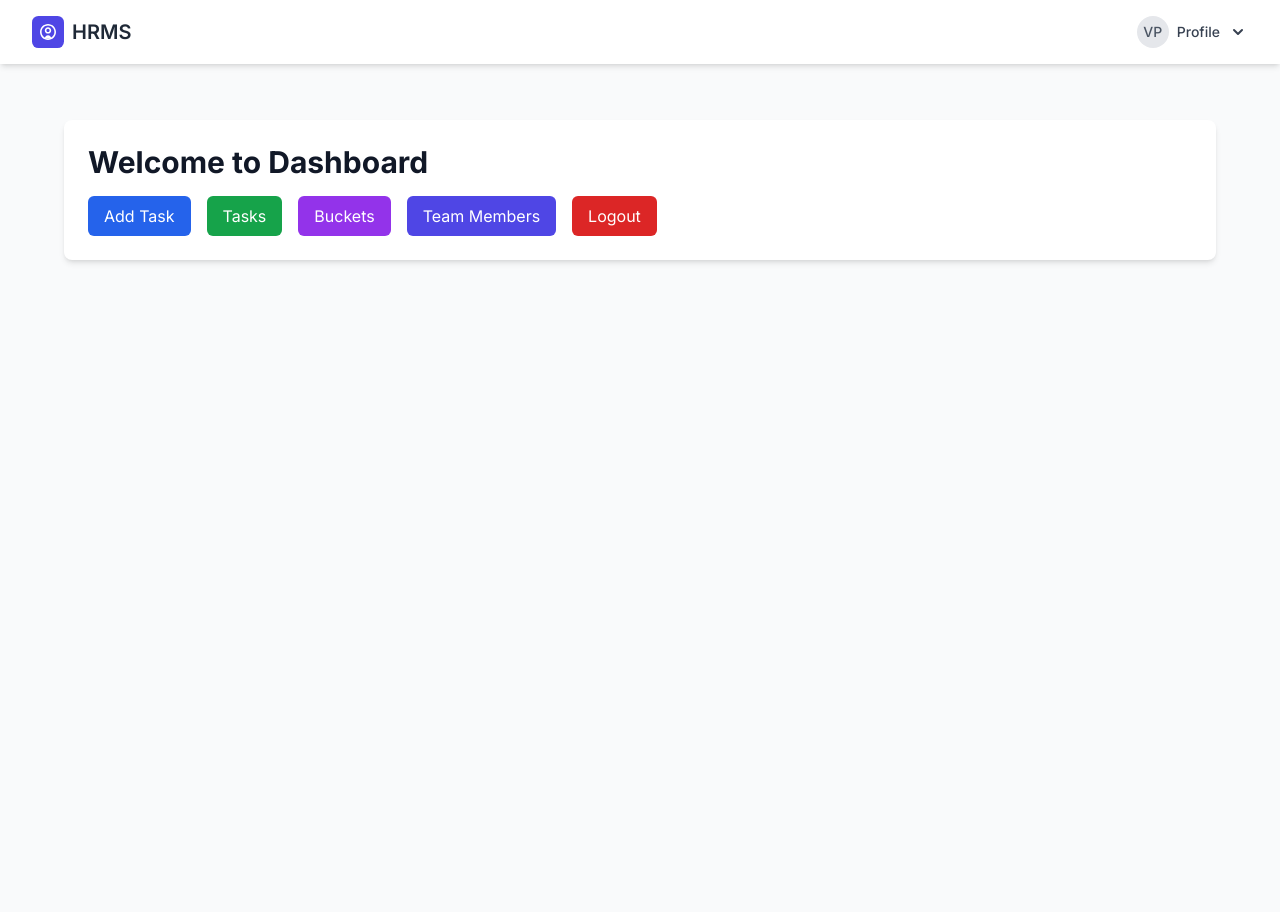
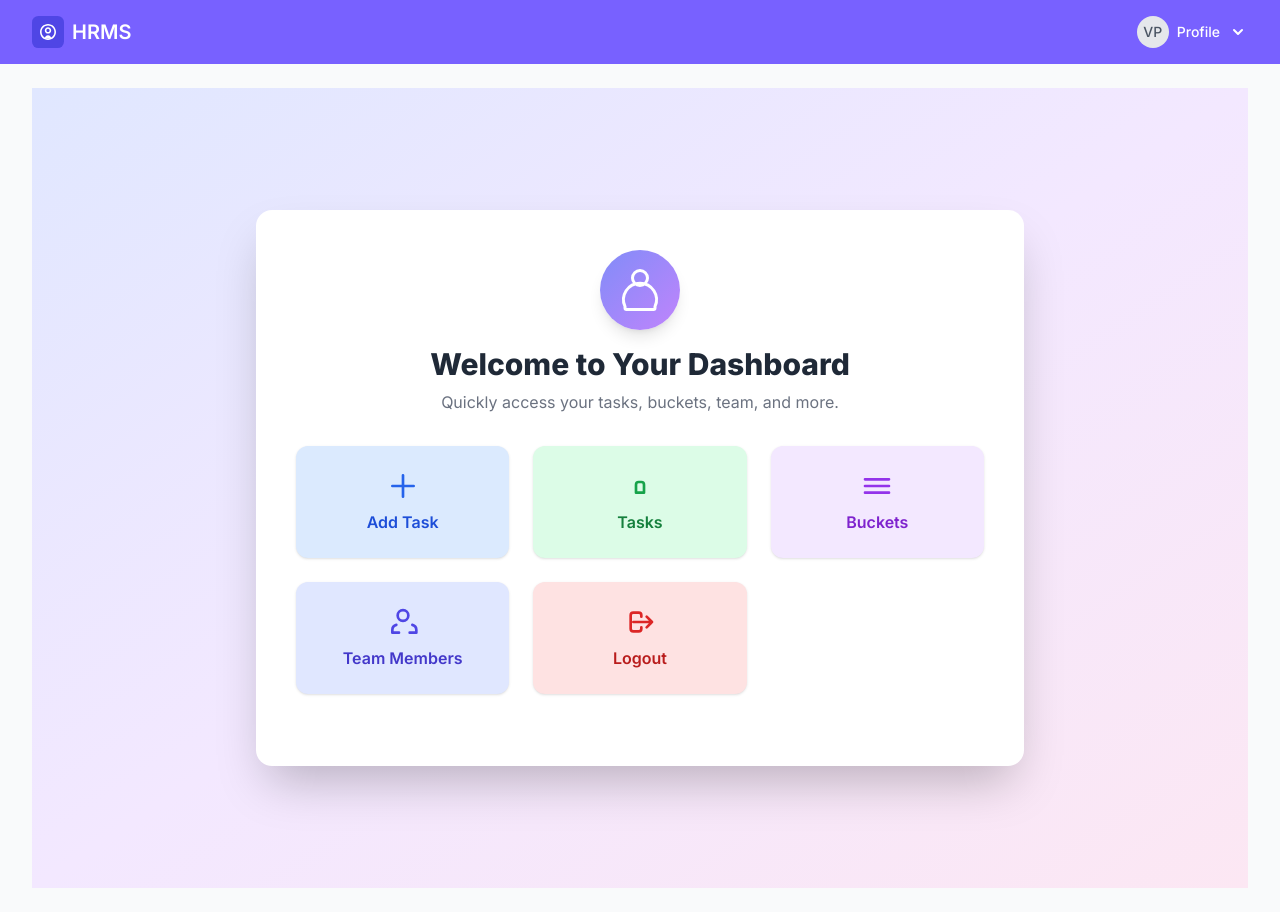
Before and after one commit to vraj4503/hrms-frontend, a Next.js app: page /dashboard in a window 1280 px wide. Built offline with nearby package versions, Linux system fonts and the light colour scheme; sample sign-in values are in the browser's storage.

Commit message:
Today's work

```diff
--- a/src/app/dashboard/page.tsx
+++ b/src/app/dashboard/page.tsx
@@ -21,49 +21,55 @@ export default function DashboardPage() {
   };
 
   return (
-    <main className="min-h-screen bg-gray-50 p-8">
-      <div className="max-w-7xl mx-auto">
-        <div className="bg-white rounded-lg shadow-md p-6">
-          <h1 className="text-3xl font-bold text-gray-900 mb-4">
-            Welcome to Dashboard
-          </h1>
-
-          <div className="flex gap-4">
+    <main className="min-h-screen flex items-center justify-center bg-gradient-to-br from-indigo-100 via-purple-100 to-pink-100 p-4">
+      <div className="w-full max-w-3xl bg-white rounded-2xl shadow-2xl p-10 flex flex-col items-center">
+        {/* Welcome Section */}
+        <div className="flex flex-col items-center mb-8">
+          <div className="w-20 h-20 rounded-full bg-gradient-to-br from-indigo-400 to-purple-400 flex items-center justify-center text-white text-5xl mb-4 shadow-lg">
+            <svg xmlns='http://www.w3.org/2000/svg' fill='none' viewBox='0 0 24 24' strokeWidth={1.5} stroke='currentColor' className='w-12 h-12'>
+              <path strokeLinecap='round' strokeLinejoin='round' d='M15.75 6a3.75 3.75 0 11-7.5 0 3.75 3.75 0 017.5 0zM4.5 20.25a8.25 8.25 0 1115 0v.75a.75.75 0 01-.75.75h-13.5a.75.75 0 01-.75-.75v-.75z' />
+            </svg>
+          </div>
+          <h1 className="text-3xl font-extrabold text-gray-800 mb-2 text-center">Welcome to Your Dashboard</h1>
+          <p className="text-gray-500 text-center">Quickly access your tasks, buckets, team, and more.</p>
+        </div>
+        {/* Action Buttons */}
+        <div className="grid grid-cols-1 sm:grid-cols-2 md:grid-cols-3 gap-6 w-full mb-8">
           <button
             onClick={() => router.push('/tasks/add')}
-              className="px-4 py-2 bg-blue-600 text-white rounded-md hover:bg-blue-700 focus:outline-none focus:ring-2 focus:ring-blue-500 focus:ring-offset-2"
+            className="flex flex-col items-center justify-center bg-blue-100 hover:bg-blue-200 transition rounded-xl p-6 shadow group"
           >
-              Add Task
+            <svg className="w-8 h-8 text-blue-600 mb-2 group-hover:scale-110 transition" fill="none" stroke="currentColor" strokeWidth="2" viewBox="0 0 24 24"><path strokeLinecap="round" strokeLinejoin="round" d="M12 4v16m8-8H4" /></svg>
+            <span className="font-semibold text-blue-700">Add Task</span>
           </button>
-
           <button
             onClick={() => router.push('/tasks')}
-              className="px-4 py-2 bg-green-600 text-white rounded-md hover:bg-green-700 focus:outline-none focus:ring-2 focus:ring-green-500 focus:ring-offset-2"
+            className="flex flex-col items-center justify-center bg-green-100 hover:bg-green-200 transition rounded-xl p-6 shadow group"
           >
-               Tasks
+            <svg className="w-8 h-8 text-green-600 mb-2 group-hover:scale-110 transition" fill="none" stroke="currentColor" strokeWidth="2" viewBox="0 0 24 24"><path strokeLinecap="round" strokeLinejoin="round" d="M9 17v-6a2 2 0 012-2h2a2 2 0 012 2v6m-6 0h6" /></svg>
+            <span className="font-semibold text-green-700">Tasks</span>
           </button>
-
           <button
             onClick={() => router.push('/buckets')}
-              className="px-4 py-2 bg-purple-600 text-white rounded-md hover:bg-purple-700 focus:outline-none focus:ring-2 focus:ring-purple-500 focus:ring-offset-2"
+            className="flex flex-col items-center justify-center bg-purple-100 hover:bg-purple-200 transition rounded-xl p-6 shadow group"
           >
-               Buckets
+            <svg className="w-8 h-8 text-purple-600 mb-2 group-hover:scale-110 transition" fill="none" stroke="currentColor" strokeWidth="2" viewBox="0 0 24 24"><path strokeLinecap="round" strokeLinejoin="round" d="M3 7h18M3 12h18M3 17h18" /></svg>
+            <span className="font-semibold text-purple-700">Buckets</span>
           </button>
-
           <button
             onClick={() => router.push('/team-members')}
-              className="px-4 py-2 bg-indigo-600 text-white rounded-md hover:bg-indigo-700 focus:outline-none focus:ring-2 focus:ring-indigo-500 focus:ring-offset-2"
+            className="flex flex-col items-center justify-center bg-indigo-100 hover:bg-indigo-200 transition rounded-xl p-6 shadow group"
           >
-               Team Members
+            <svg className="w-8 h-8 text-indigo-600 mb-2 group-hover:scale-110 transition" fill="none" stroke="currentColor" strokeWidth="2" viewBox="0 0 24 24"><path strokeLinecap="round" strokeLinejoin="round" d="M17 20h5v-2a4 4 0 00-3-3.87M9 20H4v-2a4 4 0 013-3.87m9-7a4 4 0 11-8 0 4 4 0 018 0z" /></svg>
+            <span className="font-semibold text-indigo-700">Team Members</span>
           </button>
-
           <button
             onClick={handleLogout}
-              className="px-4 py-2 bg-red-600 text-white rounded-md hover:bg-red-700 focus:outline-none focus:ring-2 focus:ring-red-500 focus:ring-offset-2"
+            className="flex flex-col items-center justify-center bg-red-100 hover:bg-red-200 transition rounded-xl p-6 shadow group"
           >
-              Logout
+            <svg className="w-8 h-8 text-red-600 mb-2 group-hover:scale-110 transition" fill="none" stroke="currentColor" strokeWidth="2" viewBox="0 0 24 24"><path strokeLinecap="round" strokeLinejoin="round" d="M17 16l4-4m0 0l-4-4m4 4H7m6 4v1a2 2 0 01-2 2H7a2 2 0 01-2-2V7a2 2 0 012-2h4a2 2 0 012 2v1" /></svg>
+            <span className="font-semibold text-red-700">Logout</span>
           </button>
-          </div>
         </div>
       </div>
     </main>
--- a/src/app/globals.css
+++ b/src/app/globals.css
@@ -11,3 +11,8 @@ body {
   color: rgb(var(--foreground-rgb));
   background: rgb(var(--background-rgb));
 }
+
+img {
+  width: auto;
+  height: auto;
+}
--- a/src/app/login/page.tsx
+++ b/src/app/login/page.tsx
@@ -84,20 +84,24 @@ export default function LoginPage() {
           <div className="flex items-center mb-4">
 
           </div>
-          <form>
+          <form onSubmit={e => { e.preventDefault(); handleLogin(); }}>
             <input
               type="email"
+              value={email}
+              onChange={e => setEmail(e.target.value)}
               placeholder="Email Address"
               className="w-full mb-3 px-4 py-2 border rounded-md focus:outline-none focus:ring-2 focus:ring-[#7b61ff]"
             />
             <input
               type="password"
+              value={password}
+              onChange={e => setPassword(e.target.value)}
               placeholder="Password"
               className="w-full mb-3 px-4 py-2 border rounded-md focus:outline-none focus:ring-2 focus:ring-[#7b61ff]"
             />
             <div className="flex justify-between items-center mb-4">
 
-              <Link href="/forgot-password" className="text-[#7b61ff] text-sm hover:underline">
+              <Link href="/reset-password" className="text-[#7b61ff] text-sm hover:underline">
                 Forgot your password?
               </Link>
             </div>
@@ -123,6 +127,7 @@ export default function LoginPage() {
             width={350}
             height={350}
             className="object-contain"
+            priority
           />
         </div>
       </div>
--- a/src/app/page.tsx
+++ b/src/app/page.tsx
@@ -3,6 +3,7 @@ import Image from "next/image";
 export default function Home() {
   return (
     <>
+
     </>
   );
 }
--- a/src/app/profile/page.tsx
+++ b/src/app/profile/page.tsx
@@ -32,18 +32,29 @@ export default function ProfilePage() {
   if (loading) return <div className="p-8">Loading...</div>;
   if (!user) return <div className="p-8">User not found.</div>;
 
+  // Helper to get initials
+  const getInitials = (first: string, last: string) => {
+    return `${first?.[0] || ''}${last?.[0] || ''}`.toUpperCase();
+  };
+
   return (
-    <main className="min-h-screen bg-gray-50 p-8">
-      <div className="max-w-xl mx-auto bg-white rounded-lg shadow-md p-6">
-        <h1 className="text-2xl font-bold mb-4">Your Profile</h1>
-        <div className="space-y-2">
-          <div><strong>First Name:</strong> {user.Fname}</div>
-          <div><strong>Last Name:</strong> {user.Lname}</div>
-          <div><strong>Middle Name:</strong> {user.Mname}</div>
-          <div><strong>Phone:</strong> {user.Phone}</div>
-          <div><strong>Email:</strong> {user.Email}</div>
-          <div><strong>Date of Birth:</strong> {user.DOB}</div>
-          <div><strong>User Type:</strong> {user.UserType}</div>
+    <main className="min-h-screen flex items-center justify-center bg-gradient-to-br from-indigo-100 via-purple-100 to-pink-100 p-4">
+      <div className="w-full max-w-md bg-white rounded-2xl shadow-2xl p-8 flex flex-col items-center">
+        {/* Avatar */}
+        <div className="w-24 h-24 rounded-full bg-gradient-to-br from-indigo-400 to-purple-400 flex items-center justify-center text-white text-4xl font-bold mb-4 shadow-lg">
+          {getInitials(user.Fname, user.Lname)}
+        </div>
+        {/* Name */}
+        <h1 className="text-2xl font-extrabold text-gray-800 mb-1">{user.Fname} {user.Lname}</h1>
+        <p className="text-gray-500 mb-6">{user.Email}</p>
+        {/* Info */}
+        <div className="w-full space-y-3">
+          <div className="flex justify-between text-gray-700"><span className="font-semibold">First Name:</span> <span>{user.Fname}</span></div>
+          <div className="flex justify-between text-gray-700"><span className="font-semibold">Last Name:</span> <span>{user.Lname}</span></div>
+          <div className="flex justify-between text-gray-700"><span className="font-semibold">Middle Name:</span> <span>{user.Mname}</span></div>
+          <div className="flex justify-between text-gray-700"><span className="font-semibold">Phone:</span> <span>{user.Phone}</span></div>
+          <div className="flex justify-between text-gray-700"><span className="font-semibold">Date of Birth:</span> <span>{user.DOB}</span></div>
+          <div className="flex justify-between text-gray-700"><span className="font-semibold">User Type:</span> <span>{user.UserType}</span></div>
         </div>
       </div>
     </main>
--- a/src/components/Navbar.tsx
+++ b/src/components/Navbar.tsx
@@ -21,7 +21,7 @@ const Navbar = () => {
   };
 
   return (
-    <nav className="bg-white shadow-md">
+    <nav className="bg-[#7861ff]">
       <div className="max-w-7xl mx-auto px-4 sm:px-6 lg:px-8">
         <div className="flex justify-between h-16">
           <div className="flex items-center">
@@ -33,7 +33,7 @@ const Navbar = () => {
                 height={40}
                 className="h-8 w-auto"
               />
-              <span className="ml-2 text-xl font-semibold text-gray-800">
+              <span className="ml-2 text-xl font-semibold text-white">
                 HRMS
               </span>
             </div>
@@ -44,7 +44,7 @@ const Navbar = () => {
             <div className="relative">
               <button
                 onClick={() => setIsProfileOpen(!isProfileOpen)}
-                className="flex items-center space-x-2 text-gray-700 hover:text-gray-900 focus:outline-none"
+                className="flex items-center space-x-2 text-white hover:text-gray-900 focus:outline-none"
               >
                 <div className="h-8 w-8 rounded-full bg-gray-200 flex items-center justify-center">
                   <span className="text-sm font-medium text-gray-600">VP</span>
```
Lines whose indentation alone changed are shown as unchanged.
